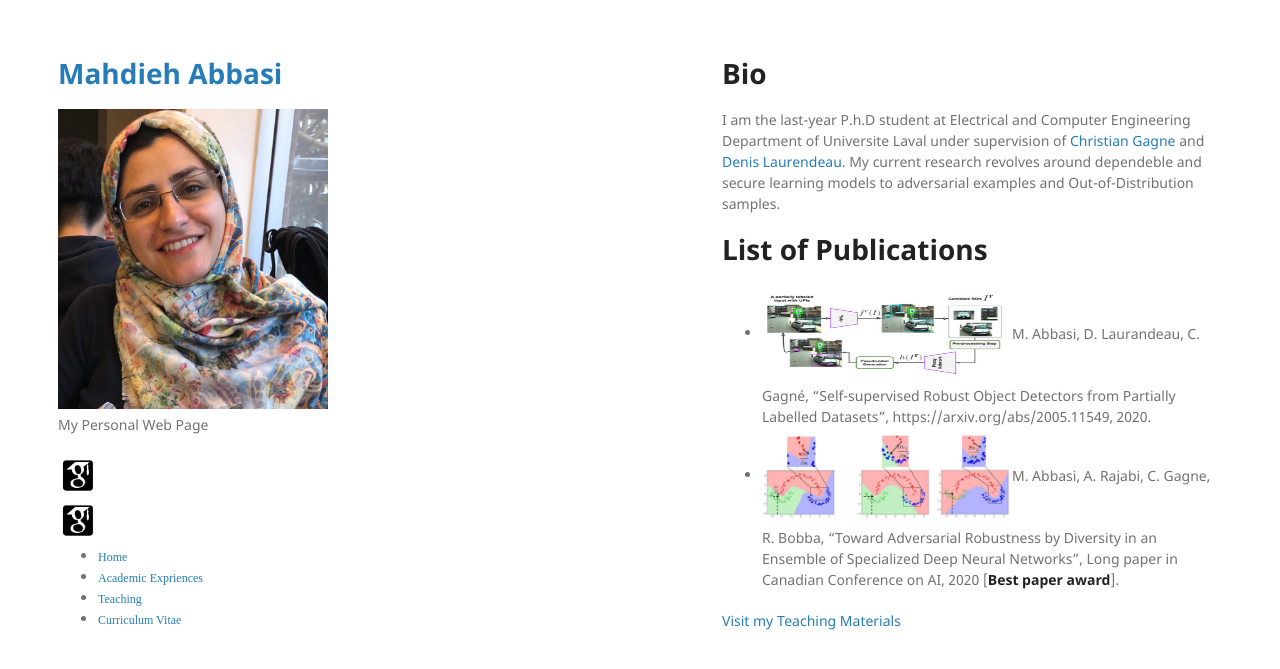
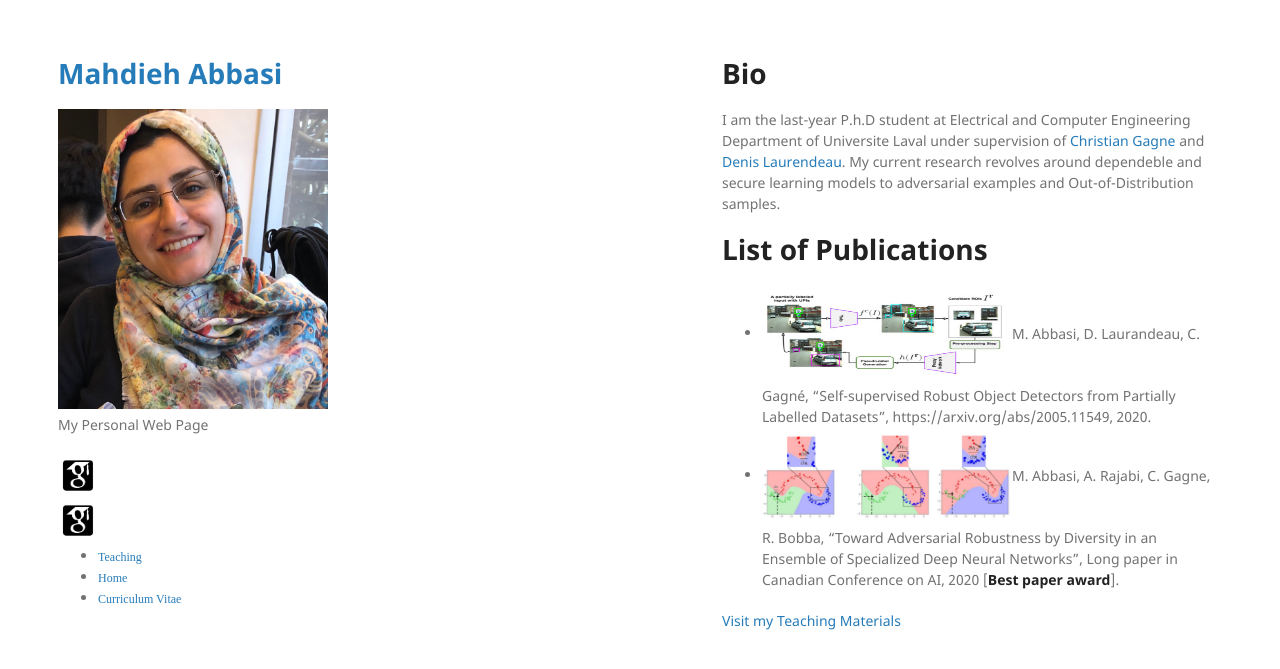
Before and after one commit to mahdaneh/mahdaneh.github.io, a Jekyll site: the page built from index.md, in a window 1280 px wide. Shown: the top 669 px of the page. Built offline with Jekyll 4.4.1, drawn with Linux system fonts in a browser that asks for light colours; our own code applies the rules of GitHub Pages for plain Markdown files.

Commit message:
Update default.html

```diff
--- a/_layouts/default.html
+++ b/_layouts/default.html
@@ -41,13 +41,12 @@
         <div id="linkList2">
         <div id="lselect">
         <ul>
-          <li><a href=""><span
+          <li><a href="https://sites.google.com/site/cscabbasi/courses/cp92/lectures"><span
+            style="font-size:9pt;font-family: Times New Roman,Times,serif">Teaching</span></a></li>
+
+          <li><a href="Blog"><span
             style="font-size: 9pt;font-family: Times New Roman,Times,serif">Home</span></a></li>
-          <li><a href="./AcExp.html"><span
-            style="font-size:9pt;font-family: Times New Roman,Times,serif">Academic
-            Expriences</span></a></li>
-          <li><a href="./course.html"><span
-            style="font-size: 9pt;font-family: Times New Roman,Times,serif">Teaching</span></a></li>
+
           <li><a href="./Mahdieh_CV.pdf"><span
             style="font-size: 9pt;font-family: Times New Roman,Times,serif">Curriculum
             Vitae</span></a></li>
```
